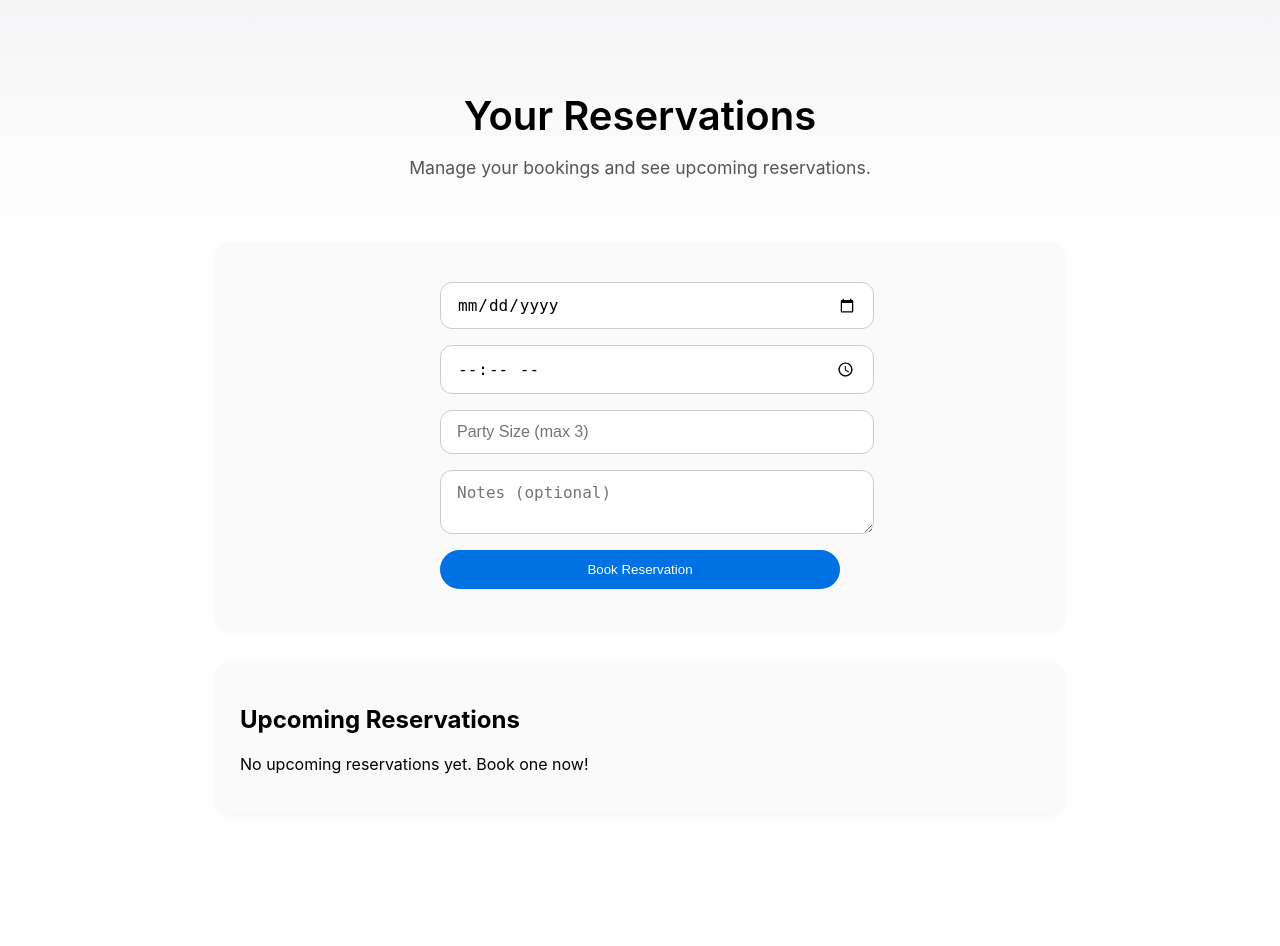
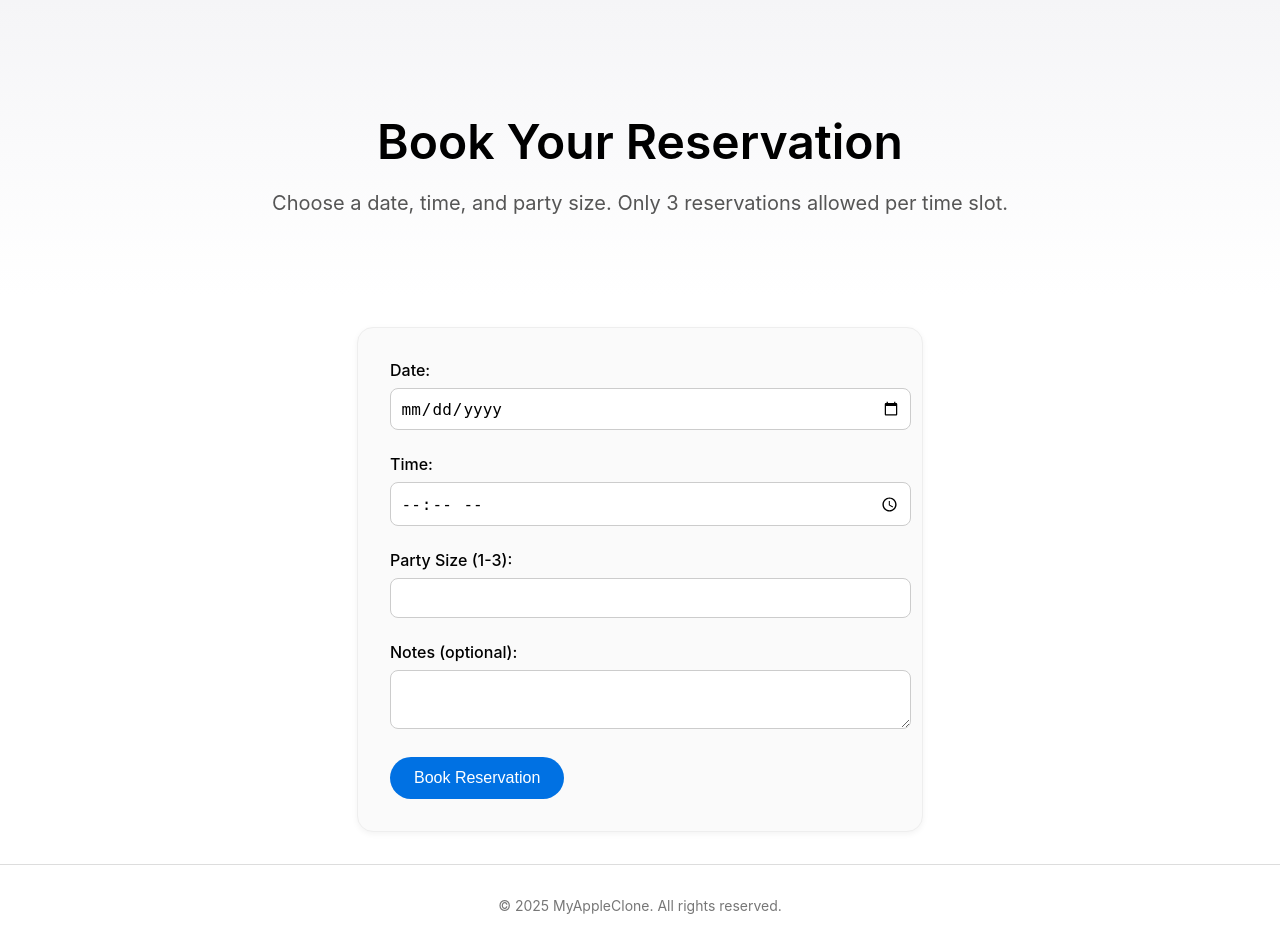
Before and after one commit to Ben-Meredith/signup1.0, a Flask app: template templates/schedule.html in a window 1280 px wide. Shown: the part 57-1003 px from the top of the page. Before the commit the page ends 831 px from the top, so only its background shows below. Run offline with Flask 3, Linux system fonts and the light colour scheme; the template is opened without the code that fills it, so the values that code supplies are empty.

Commit message:
Update schedule.html

```diff
--- a/templates/schedule.html
+++ b/templates/schedule.html
@@ -3,7 +3,7 @@
 <head>
     <meta charset="UTF-8">
     <meta name="viewport" content="width=device-width, initial-scale=1.0">
-<title>My Reservations</title>
+    <title>Schedule a Reservation</title>
     <style>
         body {
             margin: 0;
@@ -31,65 +31,55 @@
             transition: color 0.2s;
         }
         nav a:hover { color: #0071e3; }
-
         .hero {
             text-align: center;
-        padding: 4rem 2rem 2rem 2rem;
+            padding: 5rem 2rem 3rem 2rem;
             background: linear-gradient(180deg, #f5f5f7, #fff);
         }
-    .hero h1 { font-size: 2.5rem; font-weight: 600; margin-bottom: 1rem; }
-    .hero p { font-size: 1.1rem; color: #555; margin-bottom: 2rem; }
-
-    .card {
-        max-width: 800px;
-        margin: 0 auto 2rem auto;
-        padding: 1.5rem;
+        .hero h1 { font-size: 3rem; font-weight: 600; margin-bottom: 1rem; }
+        .hero p { font-size: 1.25rem; color: #555; margin-bottom: 2rem; }
+        form {
+            max-width: 500px;
+            margin: 2rem auto;
+            padding: 2rem;
+            border: 1px solid #eee;
             border-radius: 16px;
             background: #fafafa;
             box-shadow: 0 2px 6px rgba(0,0,0,0.05);
         }
-    table {
+        label {
+            display: block;
+            margin-bottom: 0.5rem;
+            font-weight: 500;
+        }
+        input, select, textarea {
             width: 100%;
-        border-collapse: collapse;
-        margin-top: 1rem;
-    }
-    th, td {
-        padding: 0.75rem;
-        border-bottom: 1px solid #eaeaea;
-        text-align: left;
-    }
-    th { font-weight: 600; color: #333; }
-    td { color: #555; }
-    tr:hover { background-color: #f0f0f0; }
-
-    form {
-        display: flex;
-        flex-direction: column;
-        gap: 1rem;
-        max-width: 400px;
-        margin: 0 auto;
-        padding: 1rem;
-    }
-    input, textarea {
-        padding: 0.75rem 1rem;
-        border-radius: 12px;
+            padding: 0.6rem;
+            margin-bottom: 1.5rem;
+            border-radius: 8px;
             border: 1px solid #ccc;
             font-size: 1rem;
-        width: 100%;
         }
         button {
             background-color: #0071e3;
-        color: white;
+            color: #fff;
             padding: 0.75rem 1.5rem;
+            border: none;
             border-radius: 1.5rem;
-        border: none;
-        font-weight: 500;
+            font-size: 1rem;
             cursor: pointer;
             transition: background 0.2s;
         }
         button:hover { background-color: #005bb5; }
-
-    .error { color: red; text-align: center; margin-bottom: 1rem; }
+        .error { color: red; margin-bottom: 1rem; font-weight: 500; }
+        footer {
+            text-align: center;
+            padding: 2rem;
+            font-size: 0.875rem;
+            color: #777;
+            border-top: 1px solid #ddd;
+            margin-top: 2rem;
+        }
     </style>
 </head>
 <body>
@@ -103,49 +93,32 @@
 </header>
 
 <div class="hero">
-    <h1>Your Reservations</h1>
-    <p>Manage your bookings and see upcoming reservations.</p>
+    <h1>Book Your Reservation</h1>
+    <p>Choose a date, time, and party size. Only 3 reservations allowed per time slot.</p>
 </div>
 
-<div class="card">
+<form method="POST" action="/schedule">
     {% if error %}
-        <p class="error">{{ error }}</p>
+        <div class="error">{{ error }}</div>
     {% endif %}
-    <form method="POST">
-        <input type="date" name="date" value="{{ form_values.date if form_values else '' }}" required>
-        <input type="time" name="time" value="{{ form_values.time if form_values else '' }}" required>
-        <input type="number" name="party_size" placeholder="Party Size (max 3)" min="1" max="3" value="{{ form_values.party_size if form_values else '' }}" required>
-        <textarea name="notes" placeholder="Notes (optional)">{{ form_values.notes if form_values else '' }}</textarea>
+
+    <label for="date">Date:</label>
+    <input type="date" id="date" name="date" value="{{ form_values.date if form_values else '' }}" required>
+
+    <label for="time">Time:</label>
+    <input type="time" id="time" name="time" value="{{ form_values.time if form_values else '' }}" required>
+
+    <label for="party_size">Party Size (1-3):</label>
+    <input type="number" id="party_size" name="party_size" min="1" max="3" value="{{ form_values.party_size if form_values else '' }}" required>
+
+    <label for="notes">Notes (optional):</label>
+    <textarea id="notes" name="notes">{{ form_values.notes if form_values else '' }}</textarea>
+
     <button type="submit">Book Reservation</button>
 </form>
-</div>
 
-<div class="card">
-    <h2>Upcoming Reservations</h2>
-    {% if upcoming %}
-        <table>
-            <thead>
-                <tr>
-                    <th>Date</th>
-                    <th>Time</th>
-                    <th>Party Size</th>
-                    <th>Notes</th>
-                </tr>
-            </thead>
-            <tbody>
-                {% for r in upcoming %}
-                <tr>
-                    <td>{{ r.date }}</td>
-                    <td>{{ r.time }}</td>
-                    <td>{{ r.party_size }}</td>
-                    <td>{{ r.notes or "-" }}</td>
-                </tr>
-                {% endfor %}
-            </tbody>
-        </table>
-    {% else %}
-        <p>No upcoming reservations yet. Book one now!</p>
-    {% endif %}
-</div>
+<footer>
+    &copy; 2025 MyAppleClone. All rights reserved.
+</footer>
 </body>
 </html>
```
Lines whose indentation alone changed are shown as unchanged.
